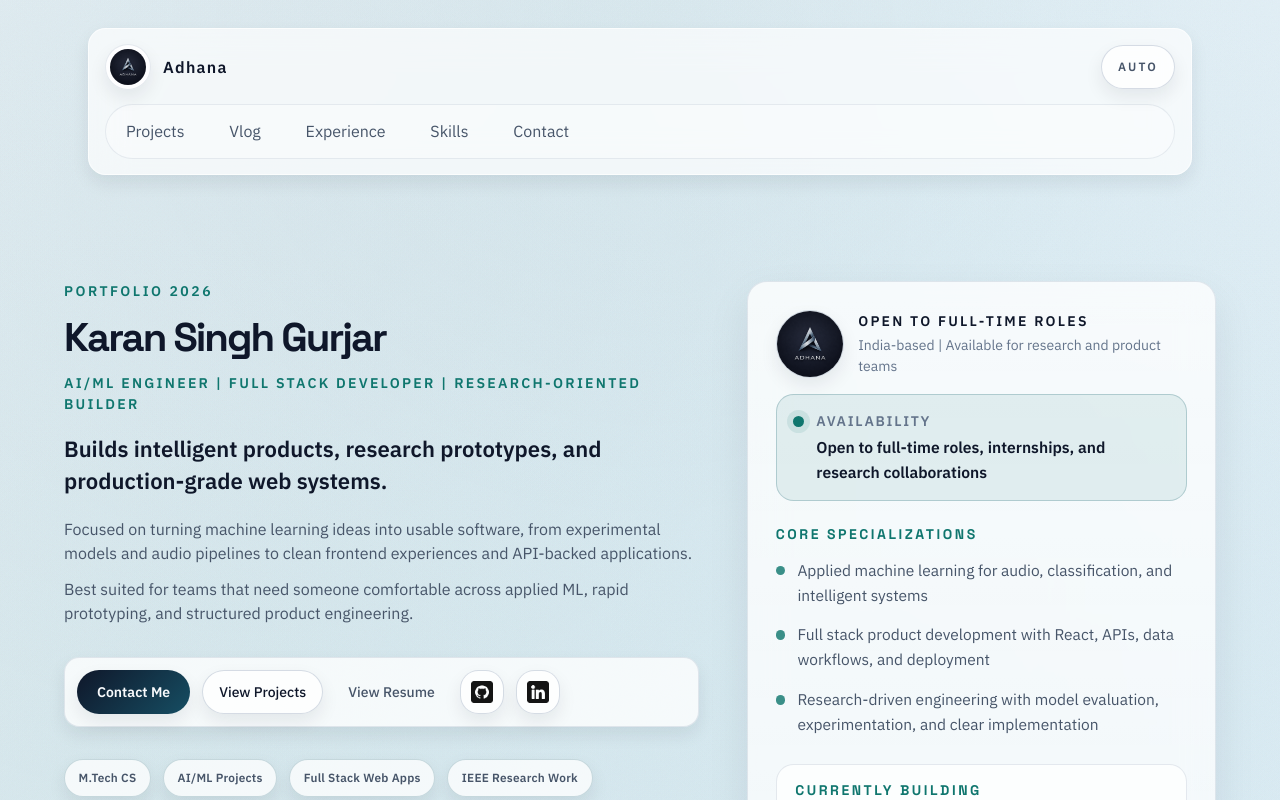
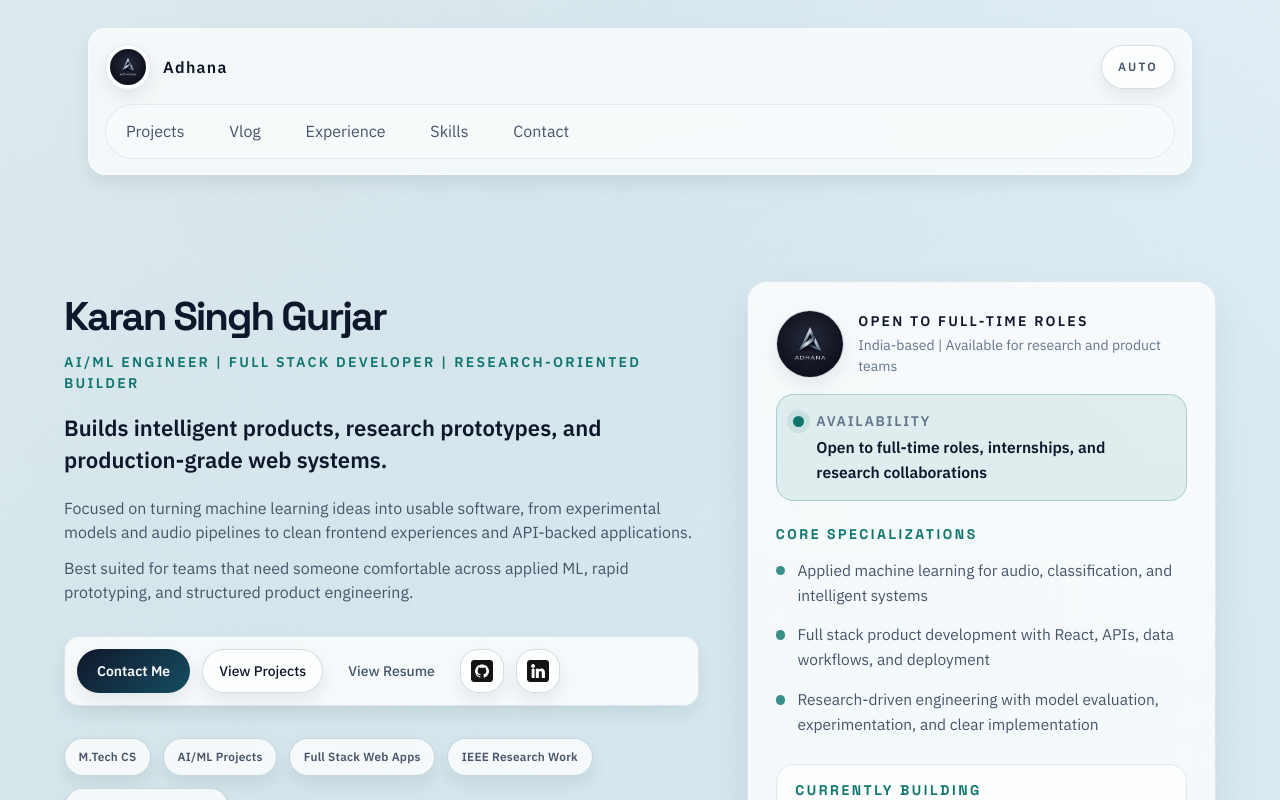
Before and after one commit to karansinghgurjar/ksg_portfolio, a React (Vite) app: page / in a window 1280 px wide. Shown: the top 800 px of the page. Built offline with nearby package versions, Linux system fonts and the light colour scheme.

Commit message:
Remove hero eyebrow label

```diff
--- a/src/components/home/HeroSection.jsx
+++ b/src/components/home/HeroSection.jsx
@@ -12,7 +12,9 @@ export default function HeroSection() {
       aria-labelledby="hero-heading"
     >
       <div className="reveal">
-        <p className="section-kicker">{siteConfig.heroEyebrow}</p>
+        {siteConfig.heroEyebrow ? (
+          <p className="section-kicker">{siteConfig.heroEyebrow}</p>
+        ) : null}
         <h1 id="hero-heading" className="hero-title">
           {siteConfig.name}
         </h1>
--- a/src/data/siteConfig.js
+++ b/src/data/siteConfig.js
@@ -47,7 +47,7 @@ export const siteConfig = {
   linkedinUrl: "https://www.linkedin.com/in/karan-singh-gurjar-052b30197/",
   ogImage: "og-preview.jpg",
   certificateAsset: "etecom2025-certificate.pdf",
-  heroEyebrow: "Portfolio 2026",
+  heroEyebrow: "",
   heroRole: "AI/ML Engineer | Full Stack Developer | Research-Oriented Builder",
   heroTagline:
     "Builds intelligent products, research prototypes, and production-grade web systems.",
```
